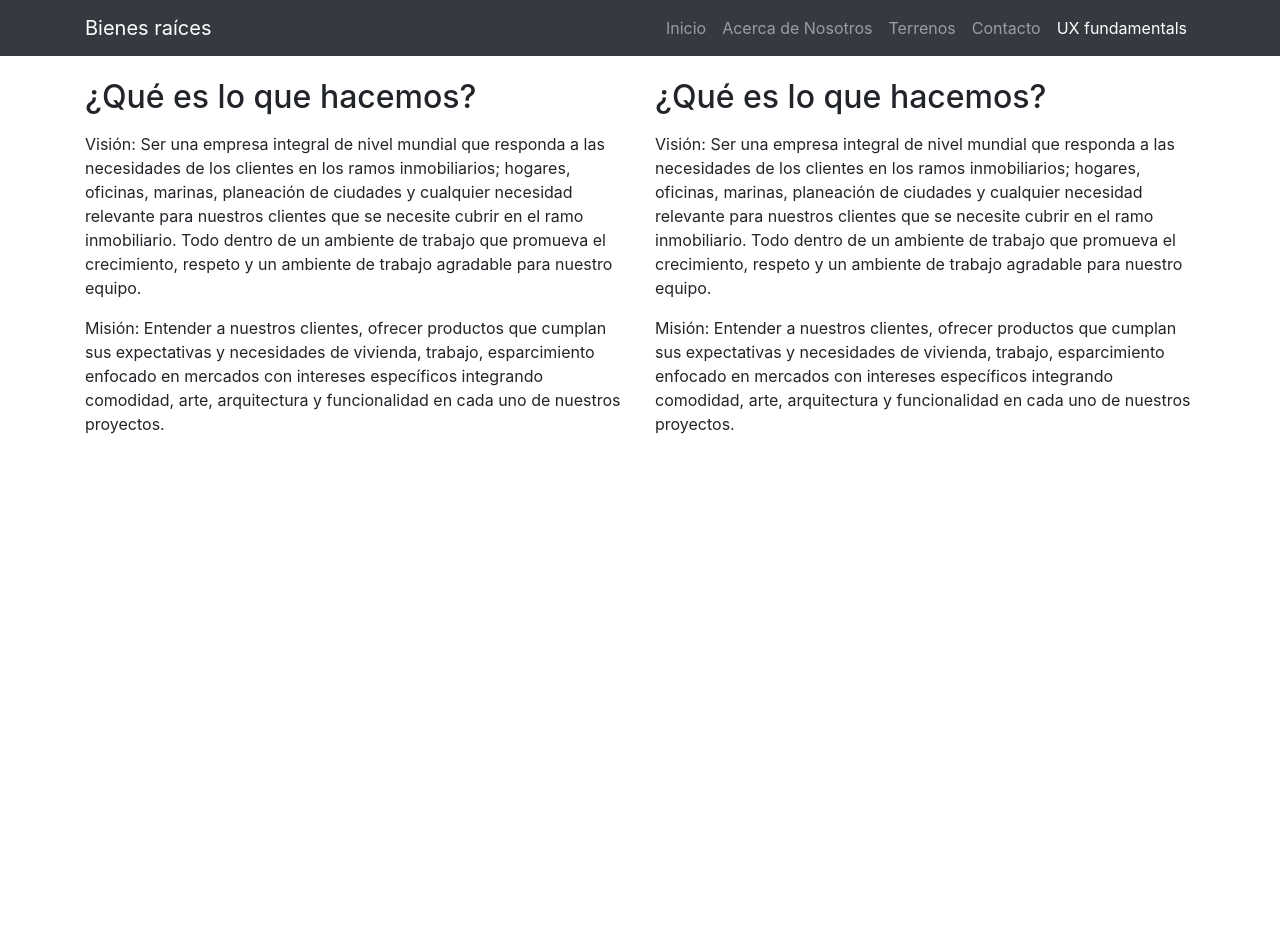
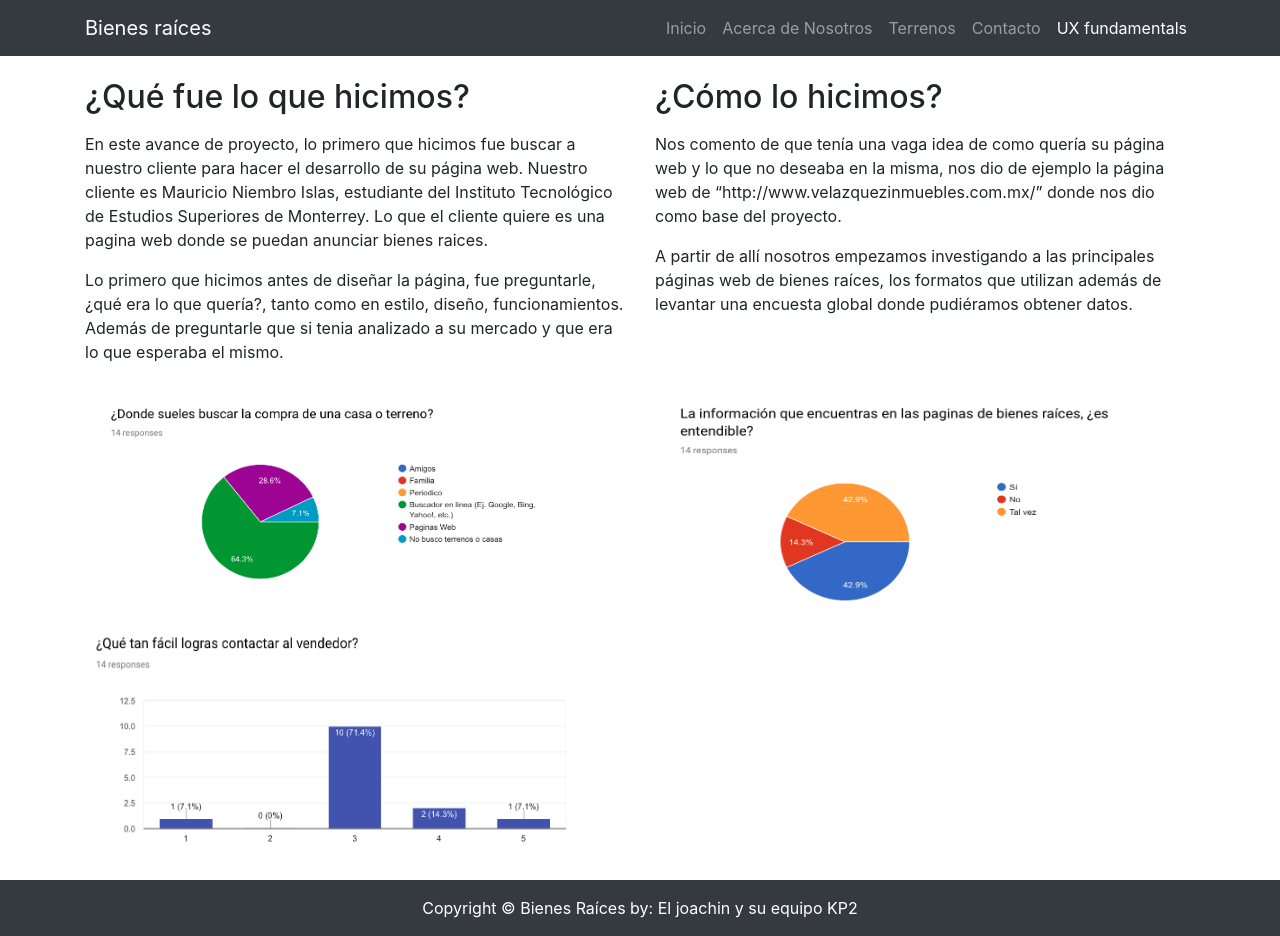
Before and after one commit to DanJoachinn/PrimeraEntregaFDI, a plain HTML site: page uxFundamentals.html in a window 1280 px wide. Before the commit the page ends 800 px from the top, so only its background shows below. Drawn offline with nearby package versions, Linux system fonts and the light colour scheme.

Commit message:
index2.0
nuevo index y contenido de UX fundamentals

```diff
--- a/uxFundamentals.html
+++ b/uxFundamentals.html
@@ -42,16 +42,42 @@
     <div class="container">
         <div class="row">
           <div class="col-sm-6">
-            <h2 class="mt-4">¿Qué es lo que hacemos?</h2>
-            <p> Visión: Ser una empresa integral de nivel mundial que responda a las necesidades de los clientes en los ramos inmobiliarios; hogares, oficinas, marinas, planeación de ciudades y cualquier necesidad relevante para nuestros clientes que se necesite cubrir en el ramo inmobiliario. Todo dentro de un ambiente de trabajo que promueva el crecimiento, respeto y un ambiente de trabajo agradable para nuestro equipo.</p>
-            <p>Misión: Entender a nuestros clientes, ofrecer productos que cumplan sus expectativas y necesidades de vivienda, trabajo, esparcimiento enfocado en mercados con intereses específicos integrando comodidad, arte, arquitectura y funcionalidad en cada uno de nuestros proyectos.</p>
+            <h2 class="mt-4">¿Qué fue lo que hicimos?</h2>
+            <p> En este avance de proyecto, lo primero que hicimos fue buscar a nuestro cliente para hacer el desarrollo de su página web. Nuestro cliente es Mauricio Niembro Islas, estudiante del Instituto Tecnológico de Estudios Superiores de Monterrey. Lo que el cliente quiere es una pagina web donde se puedan anunciar bienes raices.</p>
+            <p>Lo primero que hicimos antes de diseñar la página, fue preguntarle, ¿qué era lo que quería?, tanto como en estilo, diseño, funcionamientos. Además de  preguntarle que si tenia analizado a su mercado y que era lo que esperaba el mismo.</p>
           </div>
           <div class="col-sm-6">
-            <h2 class="mt-4">¿Qué es lo que hacemos?</h2>
-            <p> Visión: Ser una empresa integral de nivel mundial que responda a las necesidades de los clientes en los ramos inmobiliarios; hogares, oficinas, marinas, planeación de ciudades y cualquier necesidad relevante para nuestros clientes que se necesite cubrir en el ramo inmobiliario. Todo dentro de un ambiente de trabajo que promueva el crecimiento, respeto y un ambiente de trabajo agradable para nuestro equipo.</p>
-            <p>Misión: Entender a nuestros clientes, ofrecer productos que cumplan sus expectativas y necesidades de vivienda, trabajo, esparcimiento enfocado en mercados con intereses específicos integrando comodidad, arte, arquitectura y funcionalidad en cada uno de nuestros proyectos.</p>
+            <h2 class="mt-4">¿Cómo lo hicimos?</h2>
+            <p>Nos comento de que tenía una vaga idea de como quería su página web y lo que no deseaba en la misma, nos dio de ejemplo la página web de “http://www.velazquezinmuebles.com.mx/” donde nos dio como base del proyecto.</p>
+            <p>A partir de allí nosotros empezamos investigando a las principales páginas web de bienes raíces, los formatos que utilizan además de levantar una encuesta global donde pudiéramos obtener datos.</p>
           </div>
         </div>
     </div>
+      <div class ="container">
+        <div class="row">
+          <div class="col-sm-6">
+            <img src="entrevista1.png" height="250px" width="500px">
+          </div>
+          <div class="col-sm-6">
+            <img src="entrevista2.png" height="250px" width="500px">
+          </div>
+        </div>
+      </div>
+    <div class ="container">
+      <div class="row">
+        <div class="col-sm-4">
+          <img src="entrevista3.png" height="250px" width="500px">
+        </div>
+      </div>
+    </div>
 
+
+        <footer class="py-3 bg-dark">
+          <div class="container">
+            <p class="m-0 text-center text-white">Copyright &copy; Bienes Raíces by: El joachin y su equipo KP2</p>
+          </div>
+        </footer>
+
+        <script src="vendor/jquery/jquery.min.js"></script>
+        <script src="vendor/bootstrap/js/bootstrap.bundle.min.js"></script>
   </body>
```
Also changed, not shown: entrevista1.png (added), entrevista2.png (added), entrevista3.png (added).
